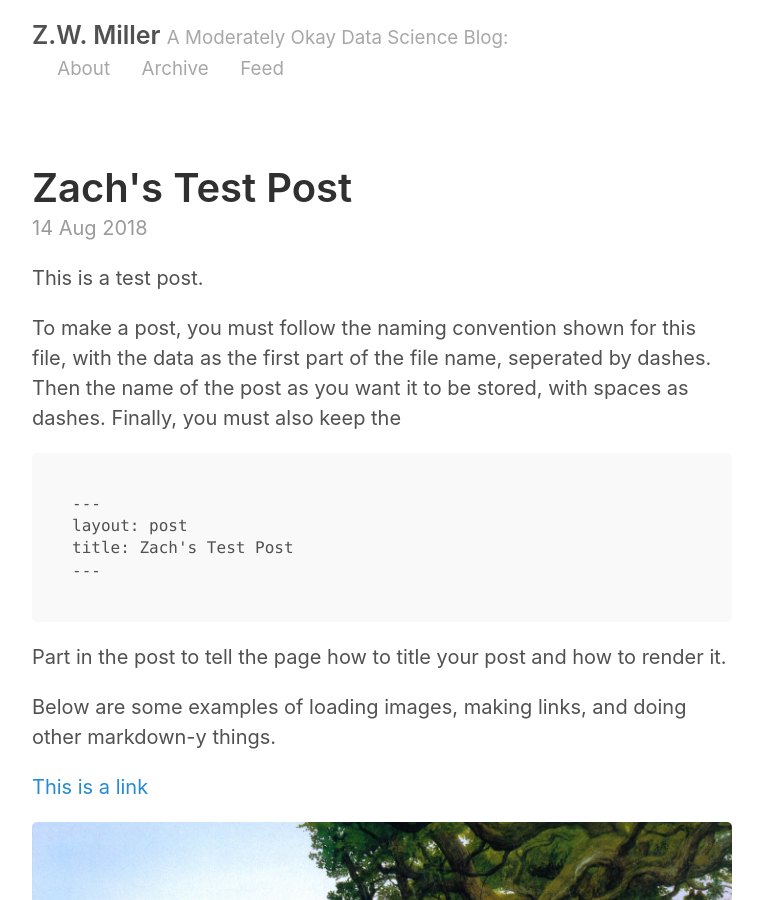
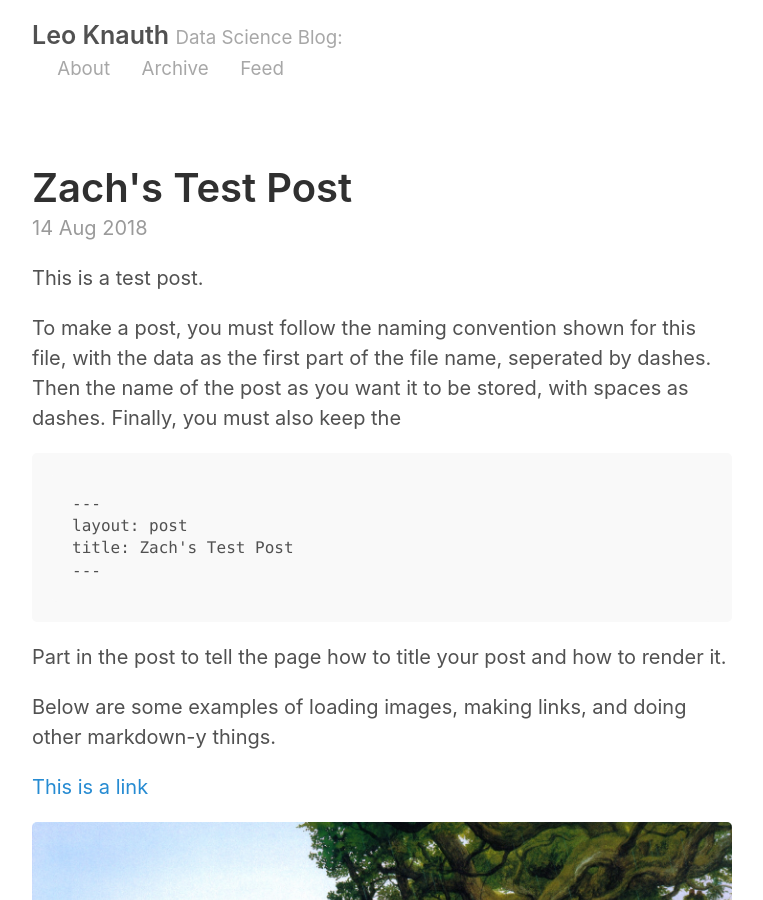
Before and after one commit to robinleoknauth/robinleoknauth.github.io, a Jekyll site: the page built from index.html, in a window 1280 px wide and 900 px high. Shown: the whole window, without its empty margins (258-1021 px from the left). Built offline with Jekyll 4.4.1, drawn with Linux system fonts in a browser that asks for light colours; the list of posts is cut into pages by our own code.

Commit message:
initial changes

```diff
--- a/_config.yml
+++ b/_config.yml
@@ -2,9 +2,9 @@
 permalink:           pretty
 
 # Setup
-title:               Z.W. Miller
-tagline:             A Moderately Okay Data Science Blog
-url:                 http://zwmiller.github.io
+title:               Leo Knauth
+tagline:             Data Science Blog
+url:                 http://robinleoknauth.github.io
 paginate:            2
 baseurl:             ""
 
@@ -17,14 +17,14 @@ sass:
 
 # About/contact
 author:
-  name:              Zach Miller
-  url:               https://twitter.com/zaglamir
-  email:             zach@thisismetis.com
+  name:              Leo Knauth
+  url:
+  email:             robinleoknauth@gmail.com
 
 # Custom vars
 version:             2.0.0
 github:
-  repo:              https://github.com/zwmiller
+  repo:              https://github.com/robinleoknauth
 
 # Gems
 gems:
```
Also changed, not shown: README.md.
